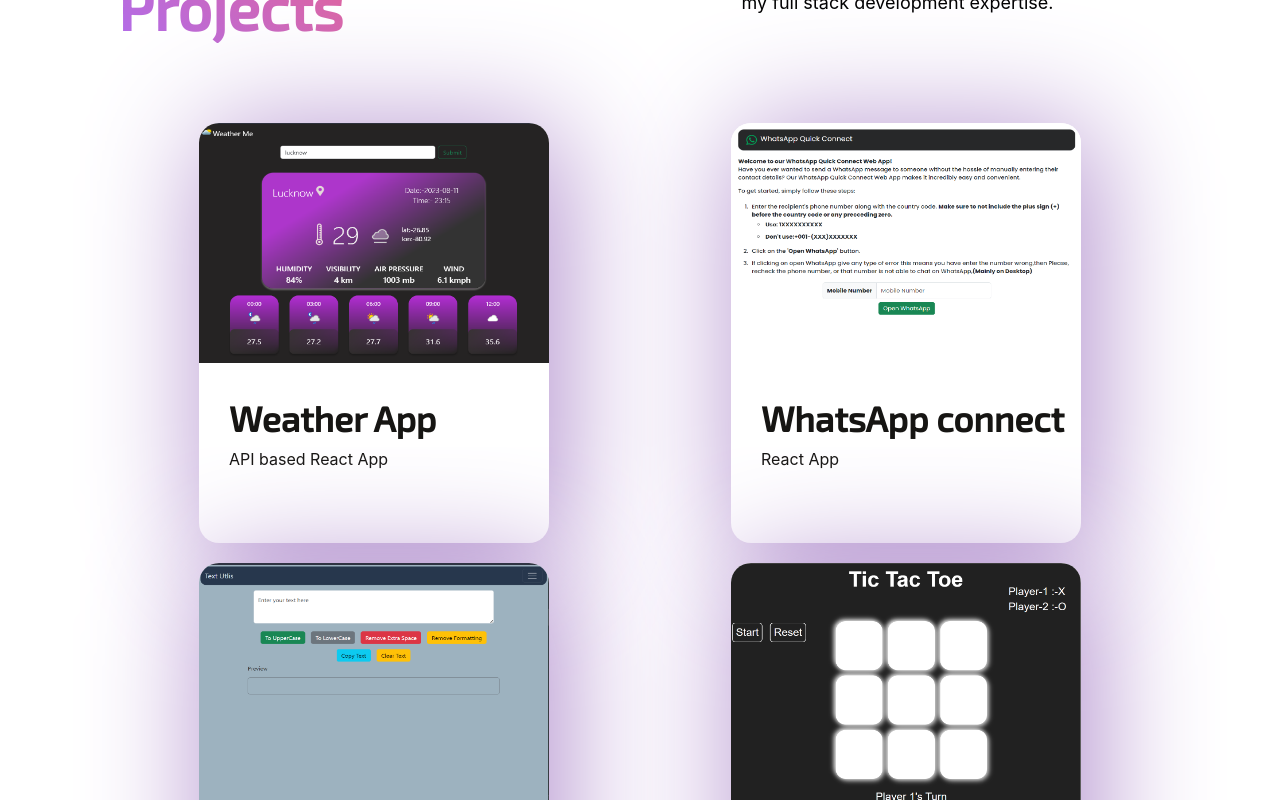
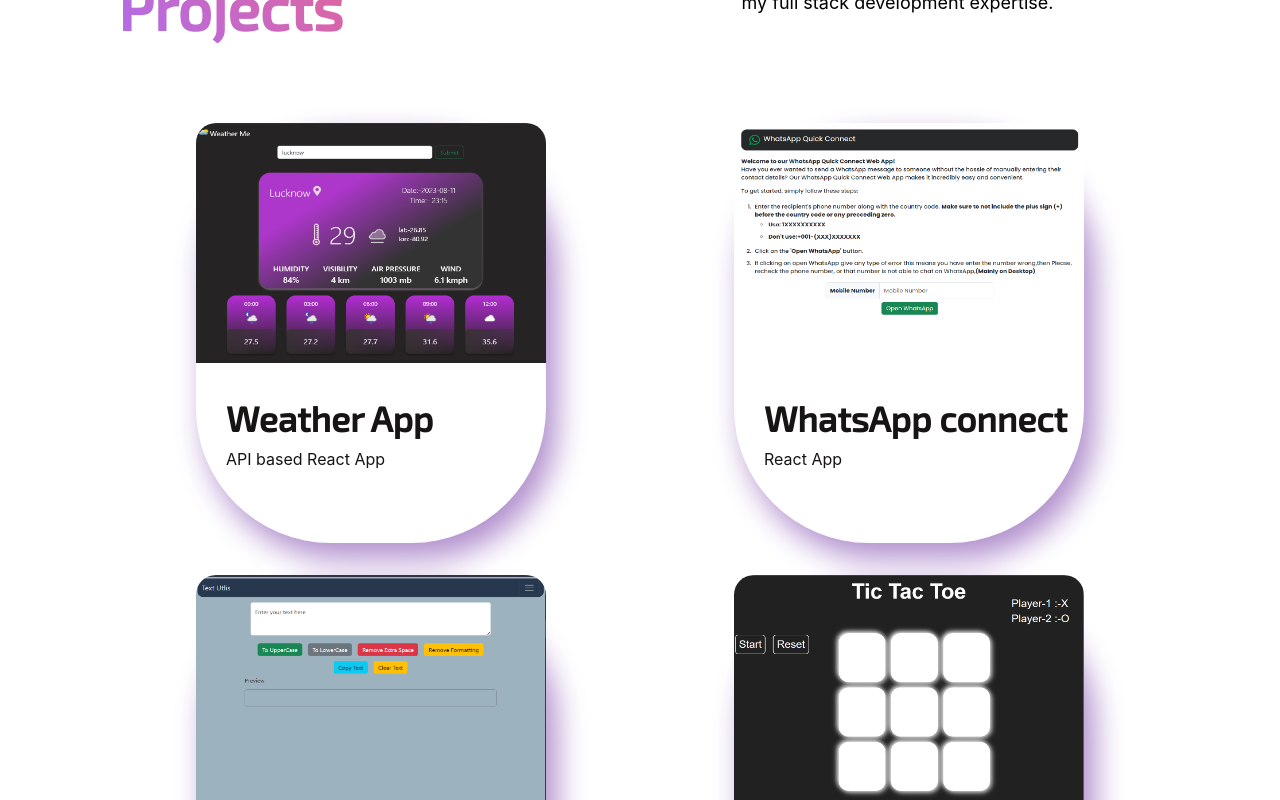
Before and after one commit to CodingStuffsofMahee/portfolio-react, a React (Create React App) app: page / in a window 1280 px wide. Shown: the part 1840-2640 px from the top of the page. Built offline with nearby package versions, Linux system fonts and the light colour scheme.

Commit message:
css fixed

```diff
--- a/src/components/Main/main.css
+++ b/src/components/Main/main.css
@@ -19,7 +19,7 @@
     height: 245px;
     width: 245px;
     border-radius: 100%;
-    box-shadow: 15px 15px 70px 8px #a570cf;
+    box-shadow: 0px 0px 20px 10px #a570cf;
 
 }
 
@@ -204,15 +204,15 @@
     display: flex;
     flex-wrap: wrap;
     justify-content: space-around;
-    gap: 20px;
+    gap: 2rem;
 }
 
 .project {
     height: 380px;
     width: 350px;
-    border-radius: 20px;
+    border-radius: 135px;
     background-color: #fff;
-    box-shadow: 10px 10px 119px 4px #b18fcd;
+    box-shadow: 10px 15px 30px 1px #b18fcd;
 }
 
 .project-img {
```
